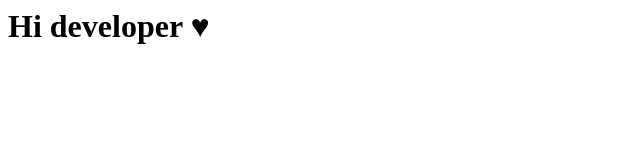
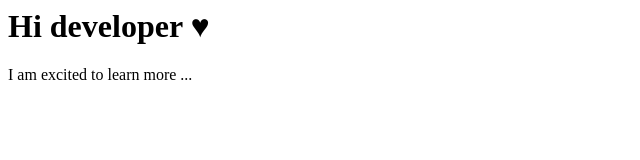
Before and after one commit to Yasmeenrafique/Yasmeenrafique, a plain HTML site: page index.html in a window 1280 px wide. Shown: the whole page, without its empty margins (0-640 px from the left). Drawn offline with Linux system fonts and the light colour scheme.

Commit message:
add new paragraph

```diff
--- a/index.html
+++ b/index.html
@@ -1 +1,2 @@
 <h1> Hi developer &hearts; </h1>
+<p>I am excited to learn more ...</p>
```
